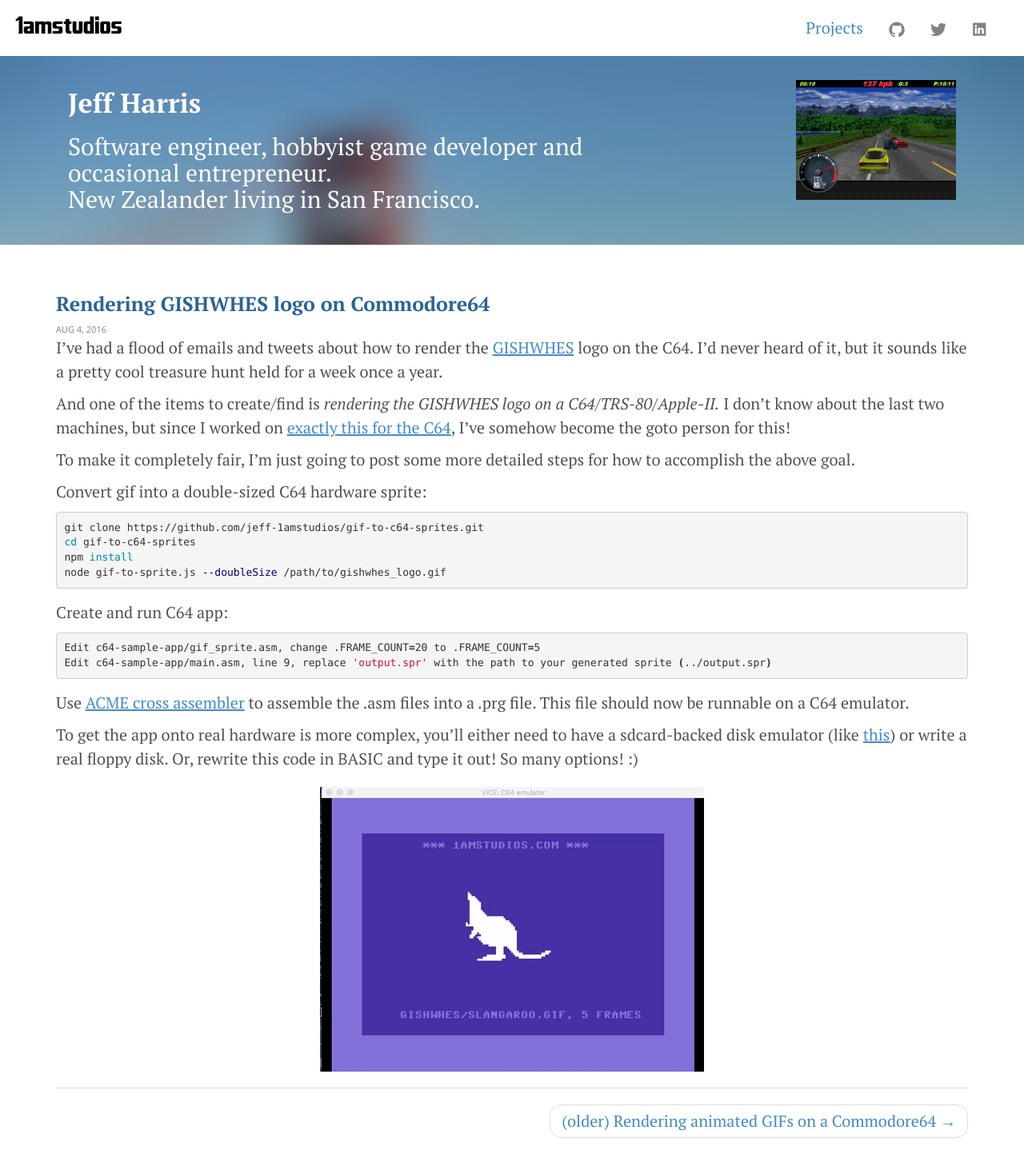
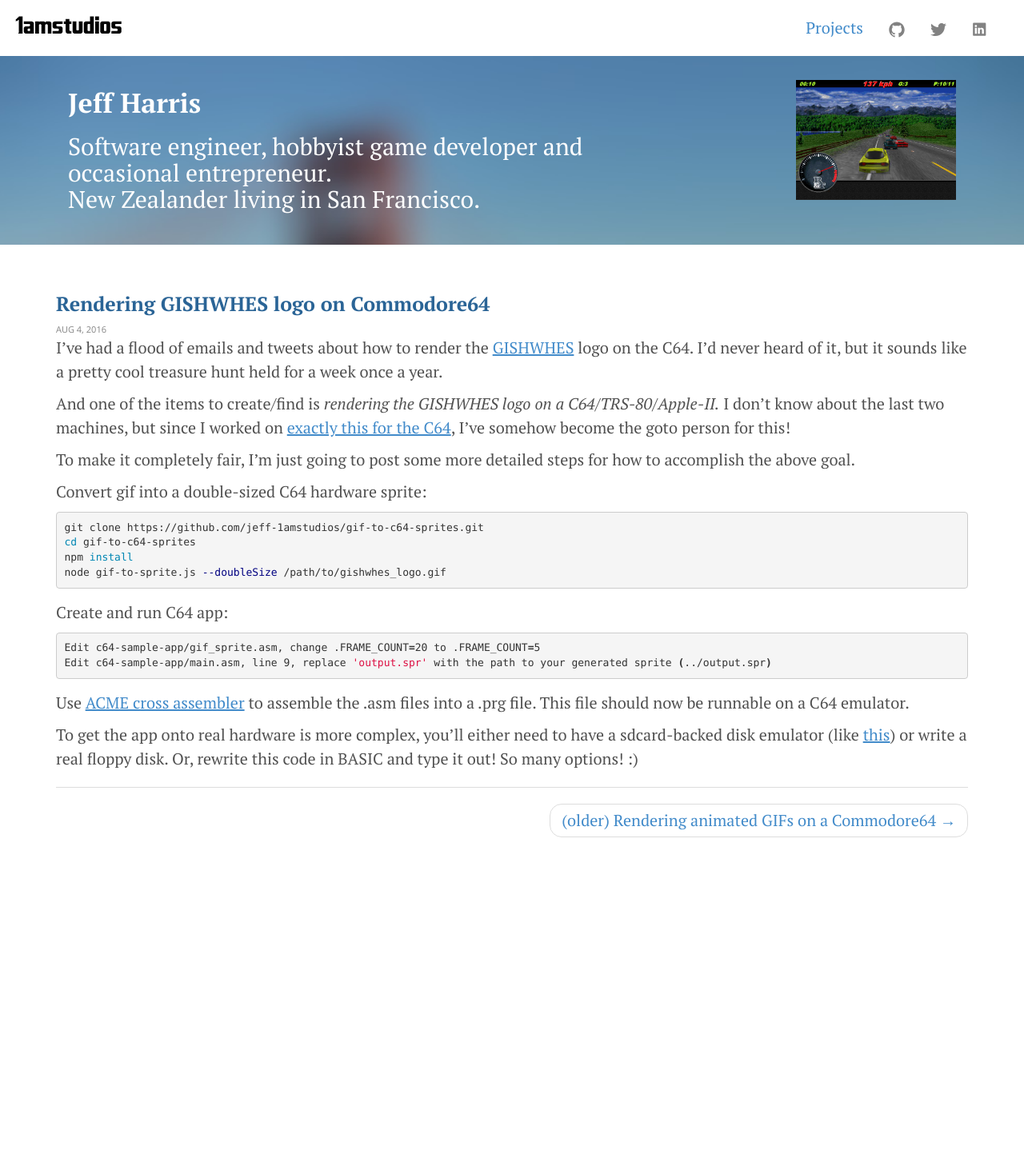
Before and after one commit to jeff-1amstudios/jeff-1amstudios.github.io, a Jekyll site: the page built from _posts/2016-08-04-gishwhes-c64.markdown, in a window 1280 px wide. Shown: the whole page at 80% size. Built offline with Jekyll 4.4.1, drawn with Linux system fonts in a browser that asks for light colours; after the commit the page ends 1067 px from its top, so only the background shows below that.

Commit message:
removing crappy gif logo...

```diff
--- a/_posts/2016-08-04-gishwhes-c64.markdown
+++ b/_posts/2016-08-04-gishwhes-c64.markdown
@@ -29,5 +29,3 @@
 Use [ACME cross assembler](https://sourceforge.net/projects/acme-crossass/) to assemble the .asm files into a .prg file.  This file should now be runnable on a C64 emulator.
 
 To get the app onto real hardware is more complex, you'll either need to have a sdcard-backed disk emulator (like [this](https://www.thefuturewas8bit.com/index.php/sd2iec-info)) or write a real floppy disk.  Or, rewrite this code in BASIC and type it out! So many options! :)
-
-![](/img/c64/slangaroo.gif)
```
